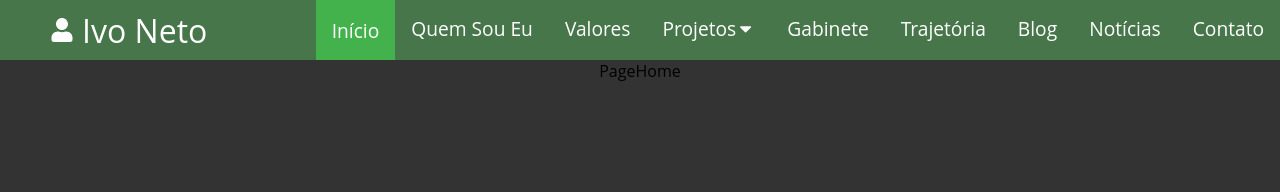
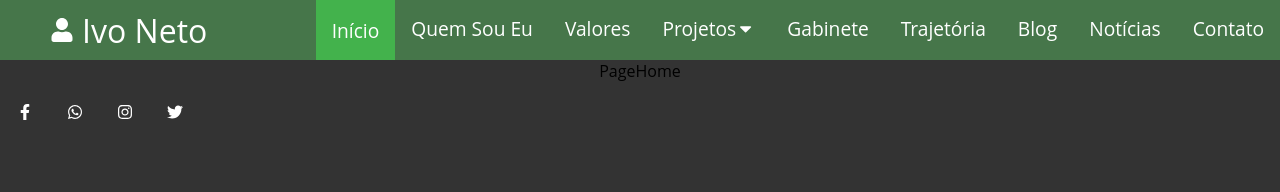
Before and after one commit to teamweslleigarcia/ivo-neto, a React (Create React App) app in the folder frontend/: page / in a window 1280 px wide. Shown: the top 192 px of the page. Built offline with nearby package versions, Linux system fonts and the light colour scheme.

Commit message:
Create Component Social Midia Follow-me

```diff
--- a/frontend/src/Components/Navbar/index.jsx
+++ b/frontend/src/Components/Navbar/index.jsx
@@ -1,12 +1,12 @@
 import React, {useState} from 'react'
-import './navbar.css'
 import { Link } from 'react-router-dom'
 import { NavLink } from 'react-router-dom'
-
-import {GiRocketThruster} from 'react-icons/gi'
 import { FaBars, FaTimes, FaUser, FaCaretDown} from 'react-icons/fa'
 import { IconContext } from 'react-icons'
+
 import Dropdown from '../Dropdown'
+
+import './navbar.css'
 
 const Navbar = () => {
 
@@ -20,13 +20,7 @@ const Navbar = () => {
 
   const closeMobileMenu = () => setClick(false);
 
-  function setFixed(){
-    if(window.scrollY >= 392){
-      setFix = true;
-    }else{
-      setFix = false;
-    }
-  }
+  const  setFixed = () => window.scrollY ? setFix = true : setFix = false;
 
   const onMouseEnter = () => {
     if (window.innerWidth < 960) {
--- /dev/null
+++ b/frontend/src/Components/SocialMidia/csocialMidia.css
@@ -0,0 +1,30 @@
+.container-social-midia{
+    width: 200px;
+    height: 60px;
+}
+
+.social-midia-icons{
+    width: 100%;
+    height: 100%;
+    display: flex;
+    justify-content: center;
+    align-items: center;
+}
+
+.icon-link{
+    display: flex;
+    justify-content: center;
+    align-items: center;
+    height: 40px;
+    width: 40px;
+    margin: 0 5px;
+}
+
+.icon-link:hover{
+    background-color: var(--laranja);
+}
+
+.icon{
+    color: white;
+    size: 24px;
+}
--- /dev/null
+++ b/frontend/src/Components/SocialMidia/index.jsx
@@ -0,0 +1,28 @@
+import React from 'react'
+import { Link } from 'react-router-dom'
+import { FaFacebookF, FaWhatsapp, FaInstagram, FaTwitter } from 'react-icons/fa'
+
+import './csocialMidia.css'
+
+const CSocialMidia = () => {
+  return (
+    <div className='container-social-midia'>
+        <div className='social-midia-icons'>
+            <Link to="https://facebook.com/weslleigarcia" className='icon-link'>
+                <FaFacebookF className='icon' />
+            </Link>
+            <Link to="" className='icon-link'>
+                <FaWhatsapp className='icon'  />
+            </Link>
+            <Link to="" className='icon-link'>
+                <FaInstagram className='icon'  />
+            </Link>
+            <Link to="" className='icon-link'>
+                <FaTwitter className='icon'  />
+            </Link>
+        </div>
+    </div>
+  )
+}
+
+export default CSocialMidia
--- a/frontend/src/Routes/Pages/Home/index.jsx
+++ b/frontend/src/Routes/Pages/Home/index.jsx
@@ -1,8 +1,12 @@
 import React from 'react'
 import './pagehome.css'
+import CSocialMidia from '../../../Components/SocialMidia'
 const PageHome = () => {
   return (
-    <div className='container-home'>PageHome</div>
+    <div className='container-home'>
+      PageHome
+      <CSocialMidia />
+    </div>
   )
 }
 
```
